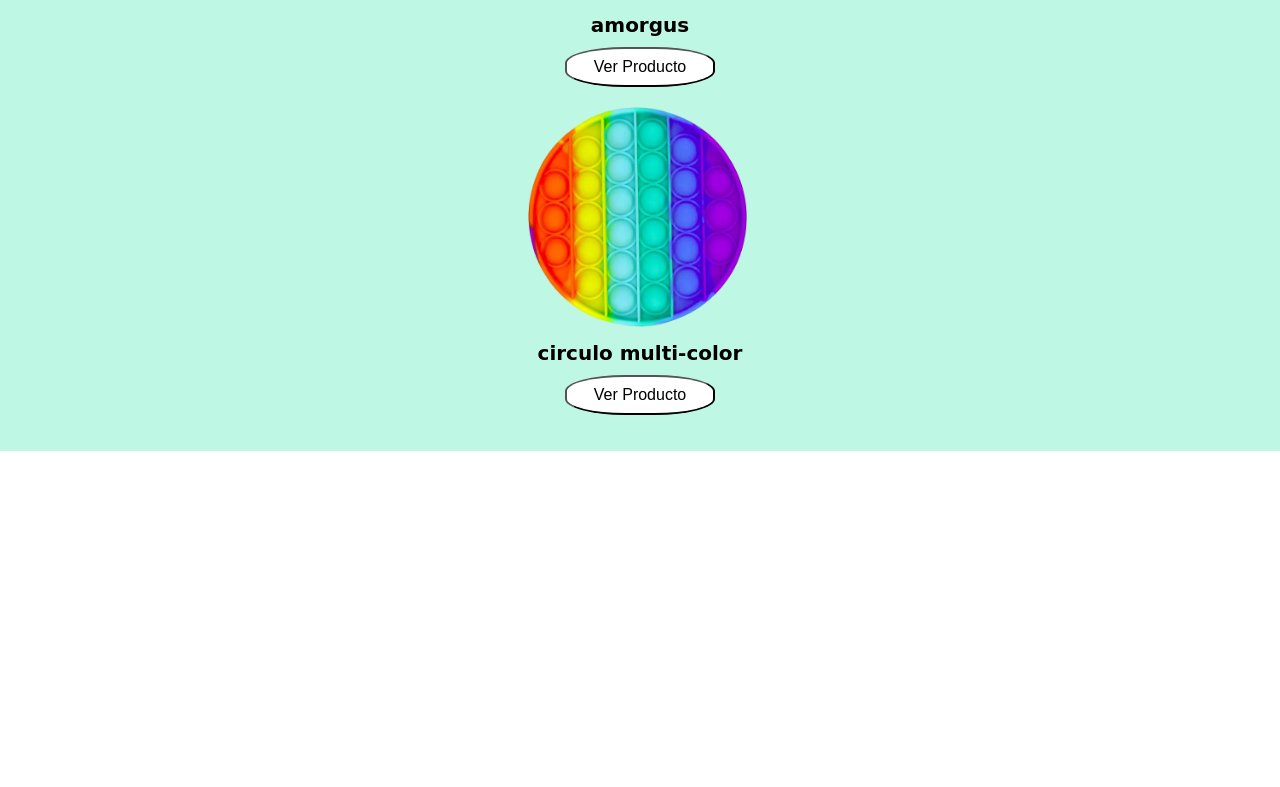
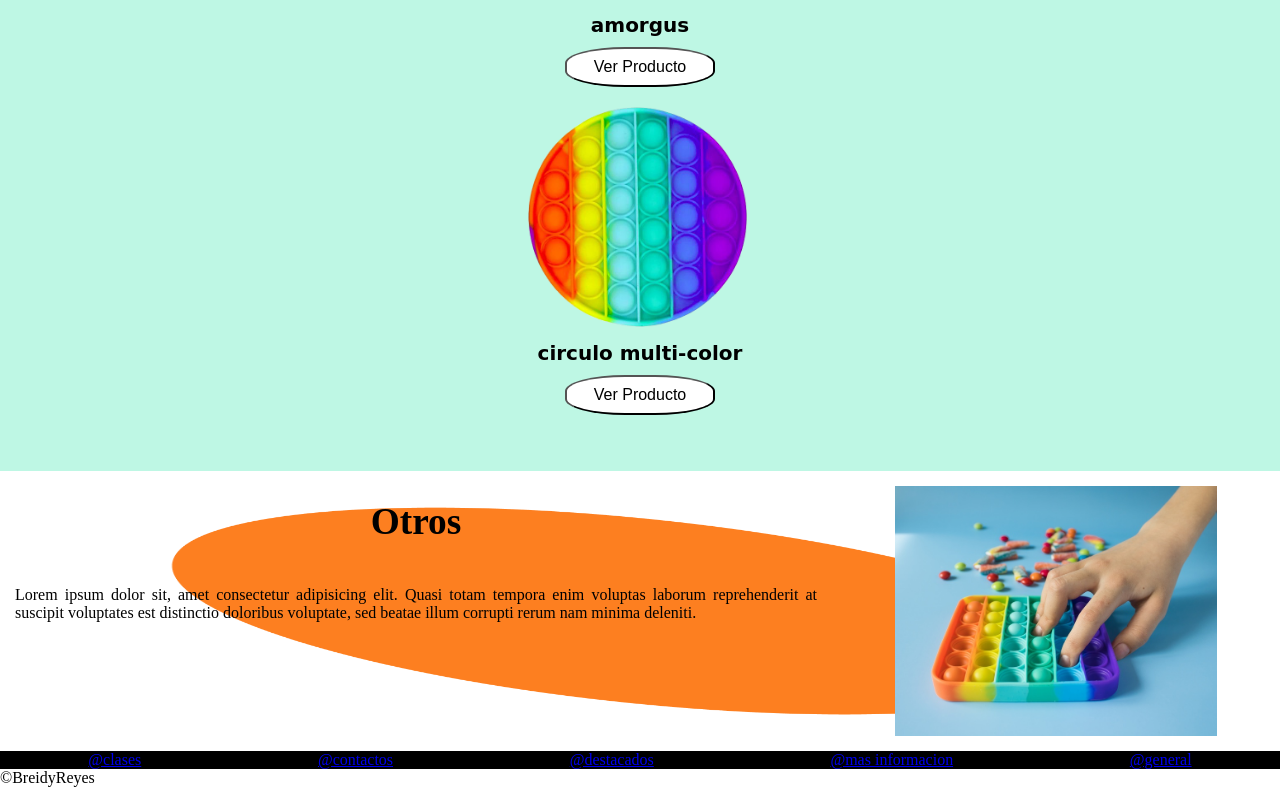
Before and after one commit to BreidyReyes/Paleta-Responsive, a plain HTML site: page index.html in a window 1280 px wide. Shown: the part 1259-2046 px from the top of the page. Before the commit the page ends 1710 px from the top, so only its background shows below. Drawn offline with Linux system fonts and the light colour scheme.

Commit message:
informacion del footer y el anterior

```diff
--- a/css/index.css
+++ b/css/index.css
@@ -80,13 +80,12 @@ article {
 }
 .parrafo {
     padding: 0 28px;
-    font-size: 15px;
     text-align: justify;
-    font-size: 20px;
+    font-size: 16px;
 }
 section {
     background-color: rgb(190, 247, 228);
-    height: 1100px;
+    height: 1120px;
 }
 .titulo-3 {
     font-size: 40px;
@@ -157,6 +156,37 @@ button {
     display: flex;
     justify-content: center;
 }
+.cuarto-pedazo {
+    background-image: url("/img/bg-grid2.png");
+    background-size: 100% 100%;
+    background-repeat: no-repeat;
+    height: 290px;
+}
+.titulo-4 {
+    display: flex;
+    justify-content: center;
+    font-size: 45px;
+    height: 100px;
+    align-items: center;
+}
+.parrafo-4 {
+    text-align: justify;
+    font-size: 16px;
+    height: 100px;
+}
+.imagen-photo {
+    display: flex;
+    justify-content: center;
+    padding: 15px;
+}
+.footer {
+    background-color: black;
+    color: bisque;
+    display: flex;
+    justify-content: space-around;
+}
+
+
 /* media queries */
 @media (min-width: 567px) {}
 @media (min-width: 768px) {
@@ -189,6 +219,22 @@ button {
     .titulo-2 {
         font-size: 50px;
     }
+    .cuarto-pedazo {
+        display: flex;
+        width: 100%;
+        height: auto;
+    }
+    .caja {
+        width: 65%;
+    }
+    .parrafo-4 {
+        padding: 15px;
+    }
+    .imagen-photo {
+        width: 35%;
+    }
+
+
 }
 @media (min-width: 992px) {
     .titulo-1 {
@@ -202,21 +248,15 @@ button {
     .titulo-2 {
         font-size: 45px;
     }
-    .section {
+
+    /* .cuadrado {
         display: flex;
-        height: 300px;
-    }
-    .cuadrado {
-        display: flex;
-        flex-direction: row;
     }
     .amongus {
         display: flex;
-        flex-direction: row;
     }
     .circulo {
         display: flex;
-        flex-direction: row;
-    }
+    } */
 }
 @media (min-width: 1200px) {}
--- a/index.html
+++ b/index.html
@@ -49,7 +49,7 @@
     </article>
 
     <section>
-        <div>
+        <div class="caja-1">
             <div class="titulo-3">
                 <h4>
                     Elige tu Pop-It!!
@@ -81,5 +81,33 @@
             </div>
         </div>
     </section>
+    <aside>
+        <div class="cuarto-pedazo">
+            <div class="caja">
+                <div class="titulo-4">
+                    <h5>Otros</h5>
+                </div>
+                <p class="parrafo-4">
+                    Lorem ipsum dolor sit, amet consectetur adipisicing elit. Quasi totam tempora enim voluptas laborum reprehenderit at suscipit voluptates est distinctio doloribus voluptate, sed beatae illum corrupti rerum nam minima deleniti.
+                </p>
+            </div>
+            <div class="imagen-photo">
+                <img height="250px" src="img/photo.jpg" alt="">
+            </div>
+        </div>
+    </aside>
+
+    <footer>
+        <div class="footer">
+            <a href="#">@clases</a>
+            <a href="#">@contactos</a>
+            <a href="#">@destacados</a>
+            <a href="#">@mas informacion</a>
+            <a href="#">@general</a>
+        </div>
+        <div>
+            ©BreidyReyes
+        </div>
+    </footer>
 </body>
 </html>
```
